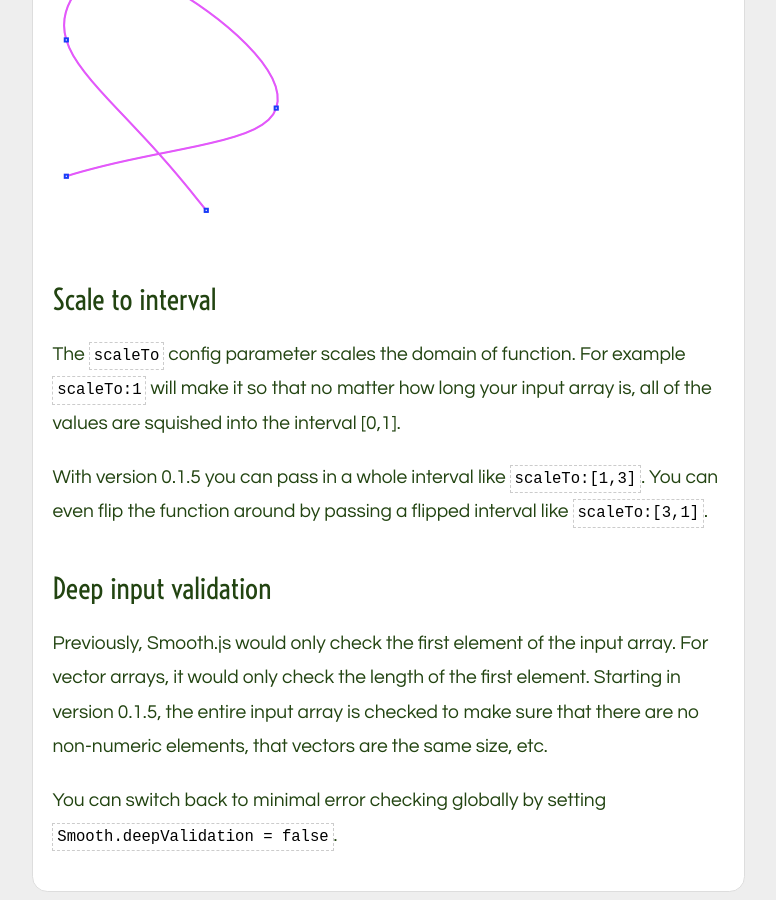
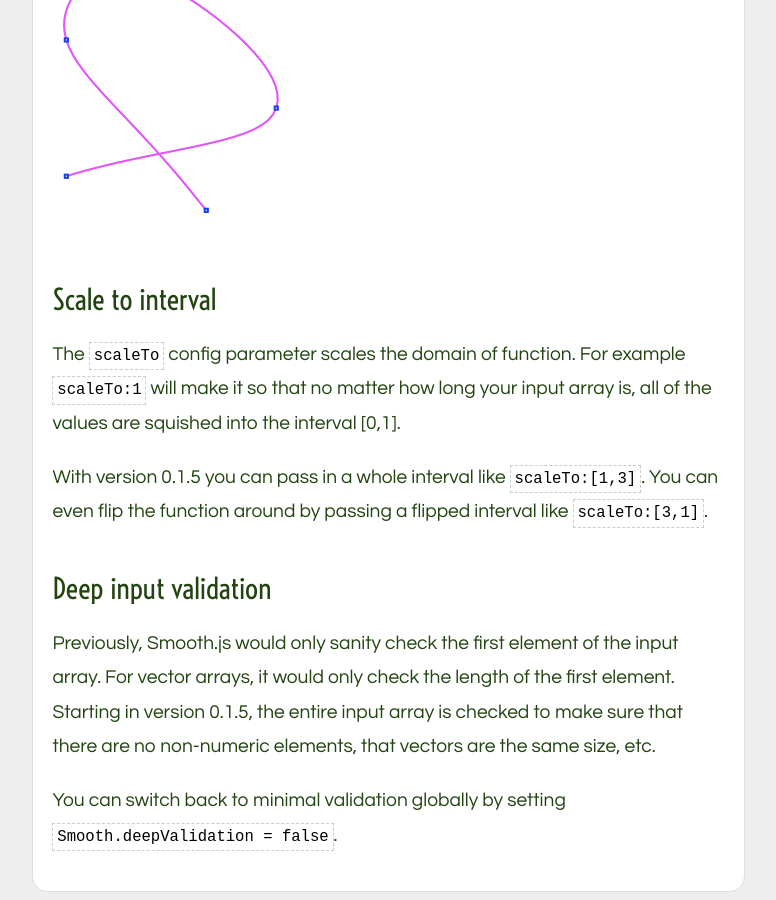
Before and after one commit to osuushi/osuushi.github.com, a Jekyll site: the page built from _posts/2012-3-17-smoothjs015r.md, in a window 1280 px wide and 900 px high, scrolled down 2476 px. Shown: the whole window, without its empty margins (194-970 px from the left). Built offline with Jekyll 4.4.1, drawn with Linux system fonts in a browser that asks for light colours.

Commit message:
Tweaks to 3/17 post

```diff
--- a/_posts/2012-3-17-smoothjs015r.md
+++ b/_posts/2012-3-17-smoothjs015r.md
@@ -62,15 +62,15 @@ Here are the same points as above, interpolated with the Lanczos resampling inte
 # Scale to interval
 
 The `scaleTo` config parameter scales the domain of function. For example `scaleTo:1` will make it so that no
-matter how long your input array is, all of the values are squished into the interval [0,1].
+matter how long your input array is, all of the values are squished into the interval \[0,1\].
 
 With version 0.1.5 you can pass in a whole interval like `scaleTo:[1,3]`. You can even flip the function
 around by passing a flipped interval like `scaleTo:[3,1]`.
 
 # Deep input validation
 
-Previously, Smooth.js would only check the first element of the input array. For vector arrays, it would only
+Previously, Smooth.js would only sanity check the first element of the input array. For vector arrays, it would only
 check the length of the first element. Starting in version 0.1.5, the entire input array is checked to make
 sure that there are no non-numeric elements, that vectors are the same size, etc.
 
-You can switch back to minimal error checking globally by setting `Smooth.deepValidation = false`.
+You can switch back to minimal validation globally by setting `Smooth.deepValidation = false`.
```
